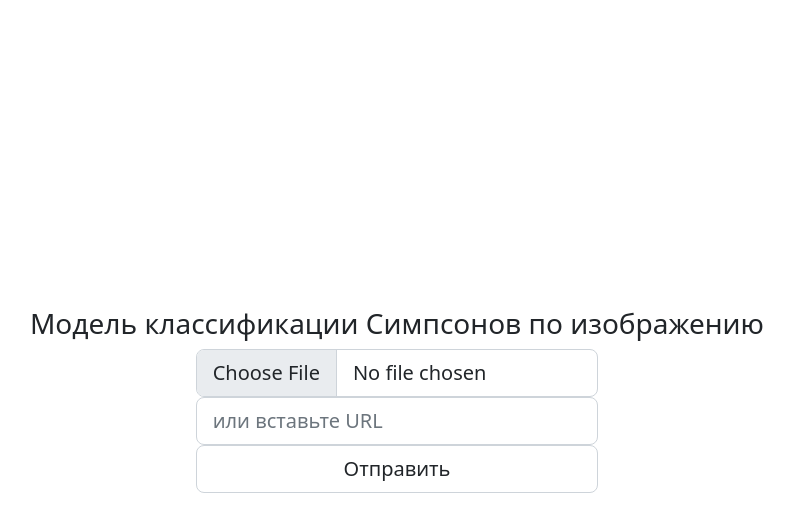
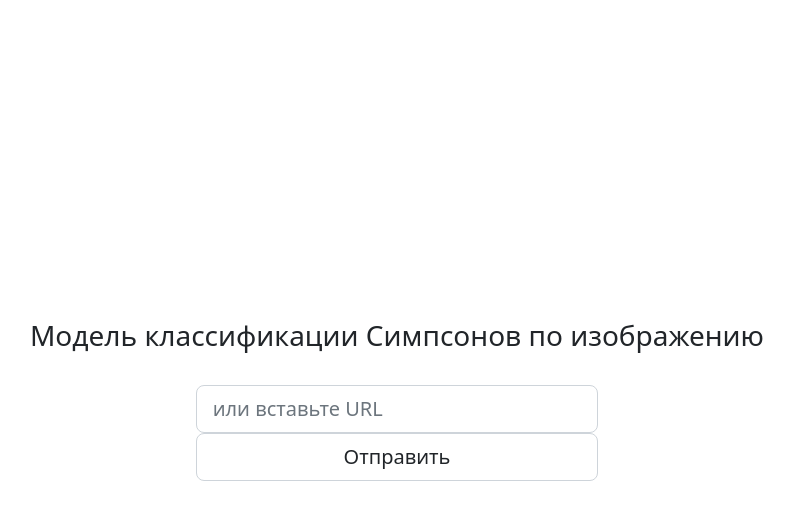
Before and after one commit to AlexanderMaslikhin/maslikhin_blog, a Flask app: template templates/simpsons.html in a window 1280 px wide. Shown: the top 532 px of the page, without its empty margins (243-1037 px from the left). Run offline with Flask 2, Linux system fonts and the light colour scheme; the template is opened without the code that fills it, so the values that code supplies are empty.

Commit message:
bootstrap start

```diff
--- a/templates/simpsons.html
+++ b/templates/simpsons.html
@@ -20,8 +20,8 @@
                 <div class="col col-sm-8 col-md-8 col-lg-6 col-xl-4">
                     <form id="dataform" name="dataform">
                         <div class="form-group">
-                            <input class="form-control form-control-lg" id="imgfile" type="file" name="image" placeholder="выберите файл">
-                        </div>
+                            <input class="d-none" id="imgfile" type="file" name="image">
+                            <label class="form-label" for="imgfile"></label>
                         <div class="form-group">
                             <input class="form-control form-control-lg" type="text" name="im_url" placeholder="или вставьте URL">
                         </div>
```
